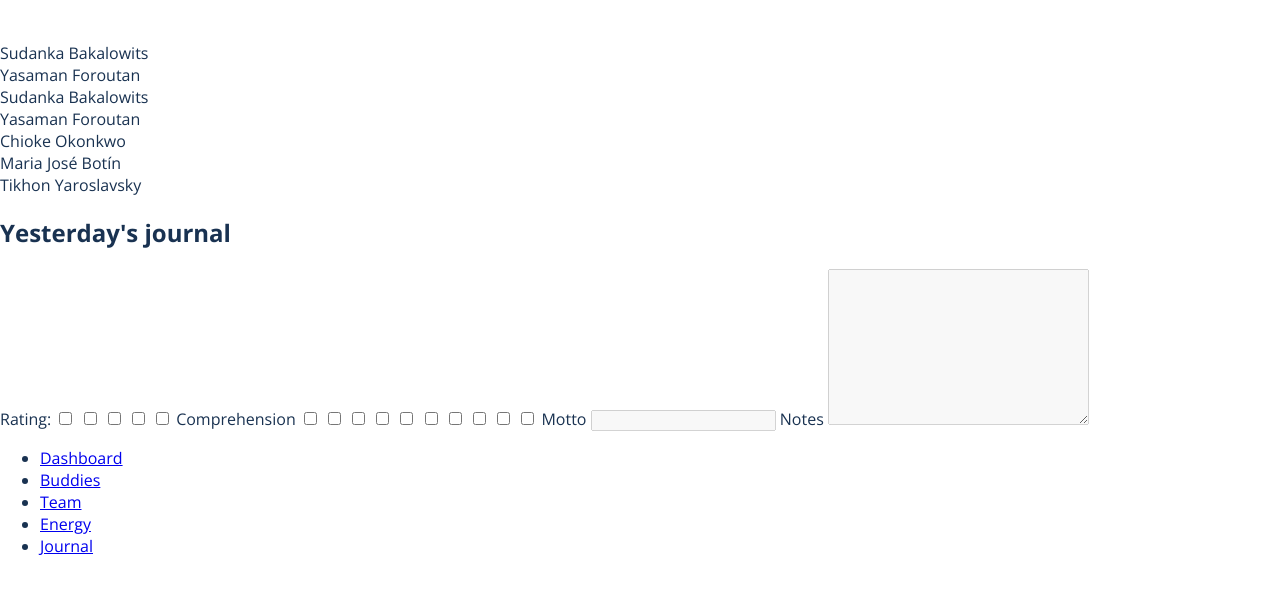
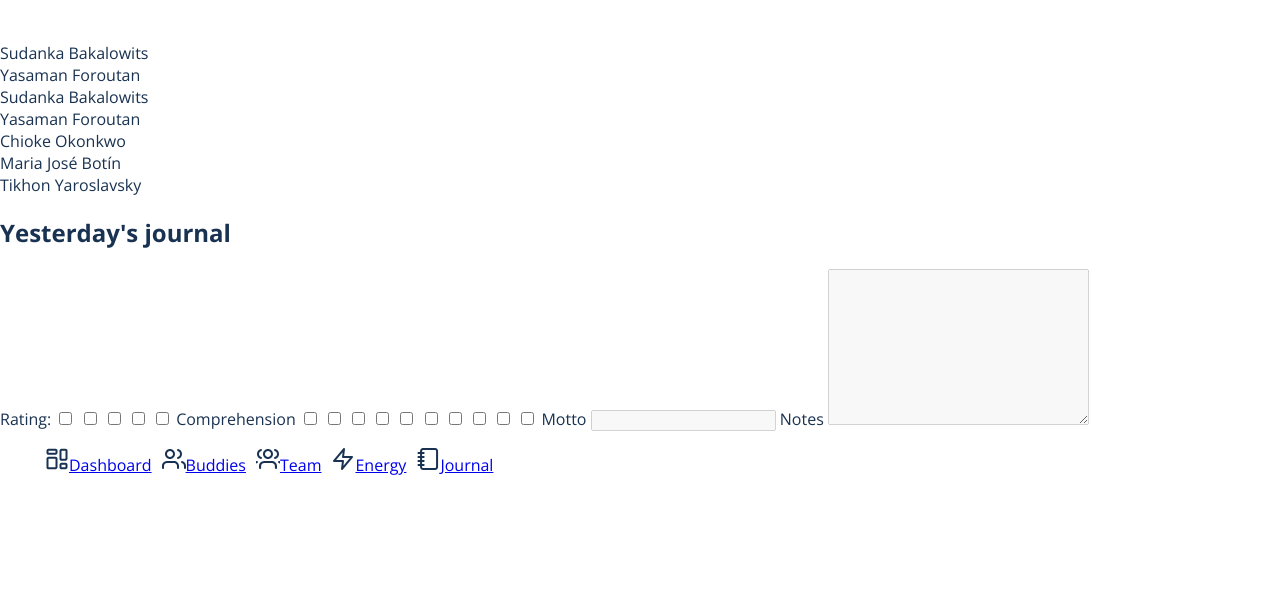
Before and after one commit to miriamhaenle/2020-w1-muc-student-companion-app, a website built with Parcel: page src/index.html in a window 1280 px wide. Shown: the part 89-682 px from the top of the page. Built offline with nearby package versions, Linux system fonts and the light colour scheme.

Commit message:
Add icons for navigation

```diff
--- /dev/null
+++ b/src/css/components/navigation.css
@@ -0,0 +1,12 @@
+.navigation {
+  display: flex;
+}
+
+.navigation__list {
+  display: flex;
+}
+
+.navigation__list li {
+  list-style: none;
+  padding: 0 5px;
+}
--- a/src/css/styles.css
+++ b/src/css/styles.css
@@ -4,5 +4,6 @@
 
 @import './components/buddy-pairs.css';
 @import './components/header.css';
+@import './components/navigation.css';
 
 @import url('https://fonts.googleapis.com/css2?family=Open+Sans:ital,wght@0,300;0,400;0,600;0,700;0,800;1,300;1,400;1,600;1,700;1,800&display=swap'); ;
--- a/src/css/utils.css
+++ b/src/css/utils.css
@@ -16,3 +16,8 @@
 .mb-30 {
   margin-bottom: 30px;
 }
+
+.img-24 {
+  height: 24px;
+  width: 24px;
+}
--- a/src/index.html
+++ b/src/index.html
@@ -60,13 +60,35 @@
       </section>
     </main>
     <footer>
-      <nav>
-        <ul>
-          <li><a href="index.html">Dashboard</a></li>
-          <li><a href="buddies-page.html">Buddies</a></li>
-          <li><a href="team-page.html">Team</a></li>
-          <li><a href="energy-page.html">Energy</a></li>
-          <li><a href="journal-page.html">Journal</a></li>
+      <nav class="navigation">
+        <ul class="navigation__list">
+          <li>
+            <img src="assets/DashboardIcon.svg" alt="" /><a href="index.html"
+              >Dashboard</a
+            >
+          </li>
+          <li>
+            <img src="assets/BuddyIcon.svg" alt="" /><a href="buddies-page.html"
+              >Buddies</a
+            >
+          </li>
+          <li>
+            <img src="assets/TeamIcon.svg" alt="" /><a href="team-page.html"
+              >Team</a
+            >
+          </li>
+          <li>
+            <img class="img-24" src="assets/EnergyIcon@2x.png" alt="" /><a
+              href="energy-page.html"
+              >Energy</a
+            >
+          </li>
+          <li>
+            <img src="assets/JournalIcon.svg" alt="" /><a
+              href="journal-page.html"
+              >Journal</a
+            >
+          </li>
         </ul>
       </nav>
     </footer>
```
Also changed, not shown: src/assets/BuddyIcon.svg (added), src/assets/DashboardIcon.svg (added), src/assets/EnergyIcon@2x.png (added), src/assets/JournalIcon.svg (added), src/assets/TeamIcon.svg (added).
